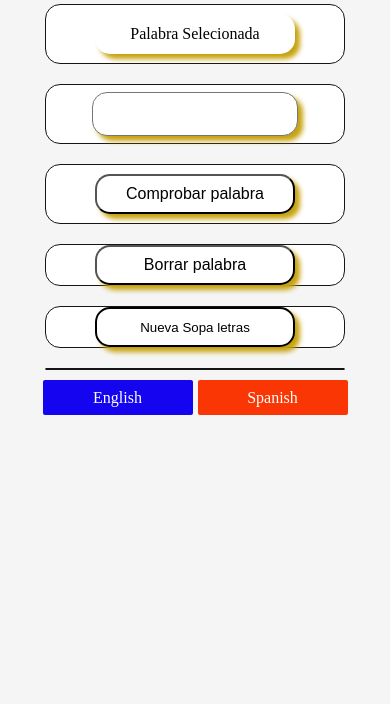
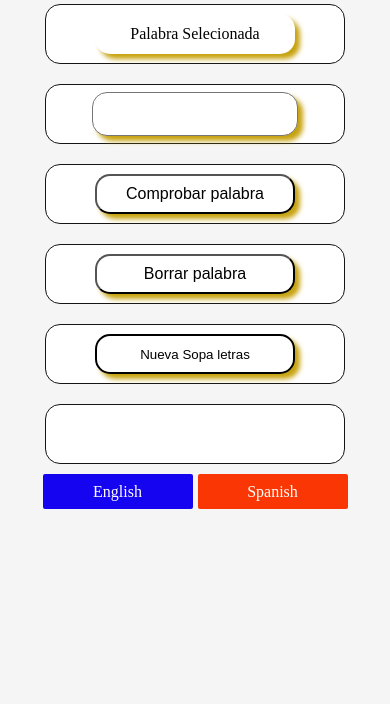
Before and after one commit to Redoxfox/mysite, a Flask app: template app/templates/sopa.html in a window 390 px wide. Shown: the part 504-1208 px from the top of the page. Before the commit the page ends 919 px from the top, so only its background shows below. Run offline with Flask 2, Linux system fonts and the light colour scheme; the template is opened without the code that fills it, so the values that code supplies are empty; parts of the project's set-up code (start-up, migrations or seed data) failed here and were passed over.

Commit message:
Sopa letras>>Ajuste tamaño de letras resposive  V. estable

```diff
--- a/app/static/css/sopa.css
+++ b/app/static/css/sopa.css
@@ -175,7 +175,7 @@ html, body {
     .fills{
         display: grid;
         grid-gap: 2px;
-        grid-template-columns: repeat(15, 15px);
+        grid-template-columns: repeat(15, 23px);
         grid-template-rows: repeat(15, 30px);
     }
 
@@ -190,7 +190,7 @@ html, body {
         display: grid;
         grid-gap: 20px;
         grid-template-columns: repeat(1, 300px);
-        grid-template-rows: repeat(3, 60px);
+        grid-template-rows: repeat(6, 60px);
     }
 
     #titulo3{
```
